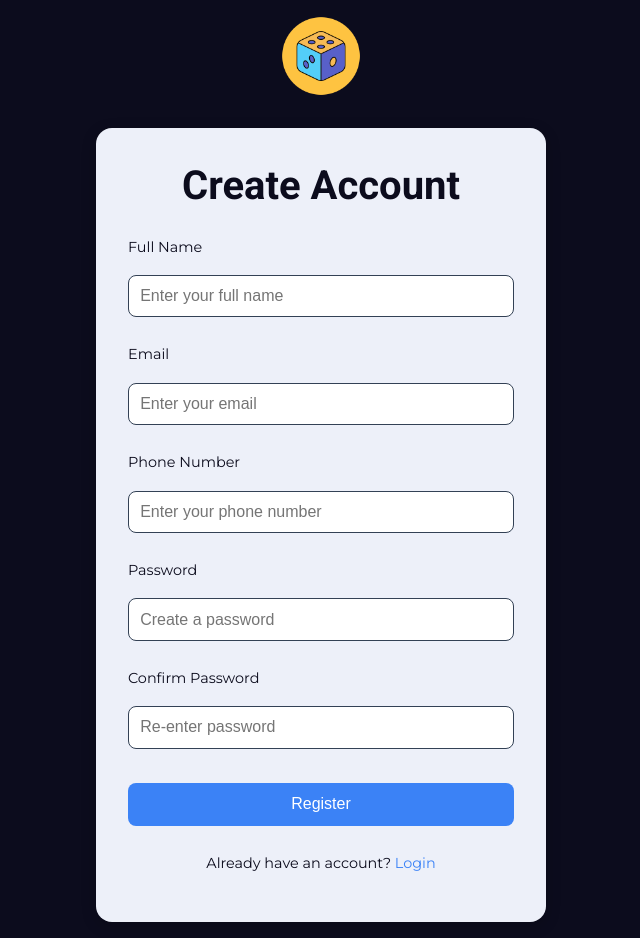
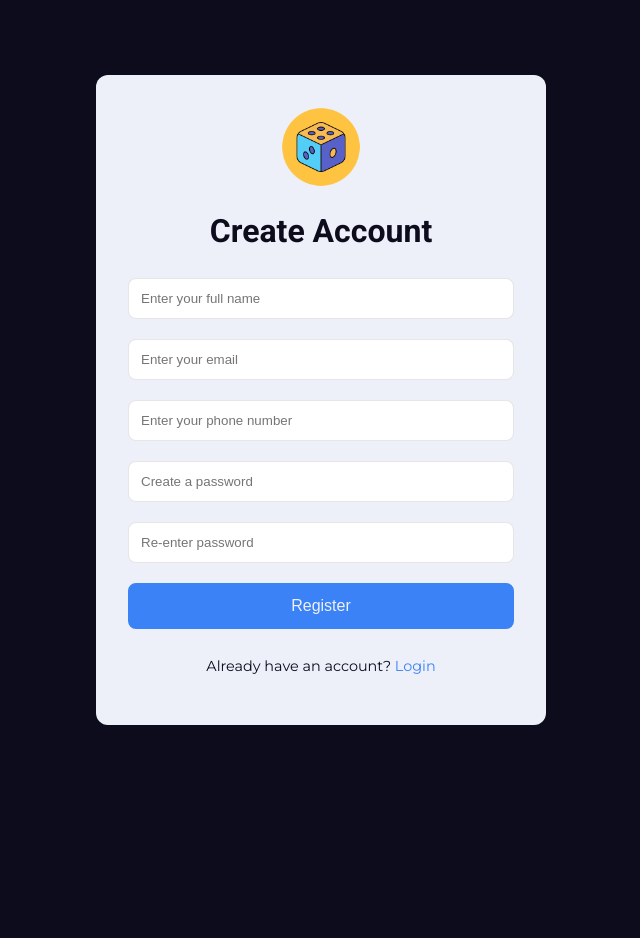
Before and after one commit to dev-nirob1/gameEvent, a Vue app: page /register in a window 1280 px wide. Shown: the whole page, without its empty margins (319-959 px from the left). After the commit the page ends 800 px from the top, so only its background shows below. Built offline with nearby package versions, Linux system fonts and the light colour scheme.

Commit message:
update register form design

```diff
--- a/src/zems/Auth/Pages/RegisterPage.vue
+++ b/src/zems/Auth/Pages/RegisterPage.vue
@@ -1,45 +1,43 @@
+<script setup lang="ts">
+import { RouterLink } from 'vue-router';
+
+</script>
+
 <template>
-  <div class="register-container">
-    <!-- Logo -->
-    <div class="logo">
-      <img src="/logo.png" alt="Logo" />
-    </div>
+  <div class="register">
+    <form class="form">
+      <!-- Logo -->
+      <div class="logo">
+        <BaseImage image="/logo.png" alt="Logo" />
+      </div>
+      <h4 class="my-1">Create Account</h4>
 
-    <!-- Registration Form -->
-    <form class="register-form">
-      <h2>Create Account</h2>
-
-      <div class="form-group">
-        <label for="name">Full Name</label>
-        <input type="text" id="name" placeholder="Enter your full name" required />
+      <div>
+        <InputField type="text" id="name" placeholder="Enter your full name" required />
       </div>
 
-      <div class="form-group">
-        <label for="email">Email</label>
-        <input type="email" id="email" placeholder="Enter your email" required />
+      <div>
+        <InputField type="email" id="email" placeholder="Enter your email" required />
       </div>
 
-      <div class="form-group">
-        <label for="phone">Phone Number</label>
-        <input type="tel" id="phone" placeholder="Enter your phone number" required />
+      <div>
+        <InputField type="tel" id="phone" placeholder="Enter your phone number" required />
       </div>
 
-      <div class="form-group">
-        <label for="password">Password</label>
-        <input type="password" id="password" placeholder="Create a password" required />
+      <div>
+        <InputField type="password" id="password" placeholder="Create a password" required />
       </div>
 
-      <div class="form-group">
-        <label for="confirm-password">Confirm Password</label>
-        <input type="password" id="confirm-password" placeholder="Re-enter password" required />
+      <div>
+        <InputField type="password" id="confirm-password" placeholder="Re-enter password" required />
       </div>
 
-      <button type="submit" class="register-btn">Register</button>
+      <BaseButton type="submit" class="width-full bg-secondary">Register</BaseButton>
 
       <div class="links">
         <p>
           Already have an account?
-          <a href="/login">Login</a>
+          <RouterLink to="/login">Login</RouterLink>
         </p>
       </div>
     </form>
@@ -47,105 +45,55 @@
 </template>
 
 <style scoped>
-:root {
-  --primary-color: #0c0c1d;
-  --secondary-color: #3b82f6;
-  --alternative-color: #1e3a8a;
-  --white-color: #edf0f9;
-  --border-color: #334155;
-}
-
-.register-container {
+.register {
   min-height: 100vh;
-  background: var(--primary-color);
   display: flex;
   flex-direction: column;
   justify-content: center;
   align-items: center;
   padding: 1rem;
+  color: var(--primary-color);
+  text-align: center;
 }
 
-.logo {
-  text-align: center;
-  margin-bottom: 1.5rem;
+
+.logo img {
+  height: 80px;
+  width: auto;
 }
 
-.logo img {
-  width: 80px;
-  height: auto;
+.form {
+  background: var(--white-color);
+  padding: 2rem;
+  border-radius: .75rem;
+  width: 100%;
+  max-width: 450px;
 }
 
-.register-form {
-  background: var(--white-color);
-  padding: 2rem;
-  border-radius: 1rem;
-  box-shadow: 0 4px 15px rgba(0, 0, 0, 0.2);
-  width: 100%;
-  max-width: 450px;
-  color: var(--primary-color);
+.form input {
+  border: 1px solid rgb(from var(--primary-color)r g b / 10%);
+  border-radius: 0.5rem;
+  background: #fff;
 }
 
-.register-form h2 {
-  text-align: center;
-  margin-bottom: 1.5rem;
-  color: var(--primary-color);
+.form input:focus {
+  outline: none;
+  border-color: var(--primary-color);
 }
 
-.form-group {
-  margin-bottom: 1rem;
-}
-
-.form-group label {
-  display: block;
-  margin-bottom: 0.4rem;
-  font-size: 0.9rem;
-  color: var(--primary-color);
-}
-
-.form-group input {
-  width: 100%;
-  padding: 0.7rem;
-  border: 1px solid var(--border-color);
-  border-radius: 0.5rem;
-  background: #fff;
-  color: var(--primary-color);
-  font-size: 1rem;
-}
-
-.form-group input:focus {
-  outline: none;
-  border-color: var(--secondary-color);
-  box-shadow: 0 0 5px var(--secondary-color);
-}
-
-.register-btn {
-  width: 100%;
-  padding: 0.8rem;
-  margin-top: 0.5rem;
-  background: var(--secondary-color);
-  border: none;
-  border-radius: 0.5rem;
-  color: #fff;
-  font-size: 1rem;
-  cursor: pointer;
-  transition: 0.3s ease;
-}
-
-.register-btn:hover {
-  background: #2563eb;
+.register .btn {
+  border-radius: .5rem;
 }
 
 .links {
   margin-top: 1rem;
   text-align: center;
   font-size: 0.9rem;
-  color: var(--primary-color);
 }
 
 .links a {
   color: var(--secondary-color);
   text-decoration: none;
-  transition: 0.3s;
 }
 
 .links a:hover {
```
